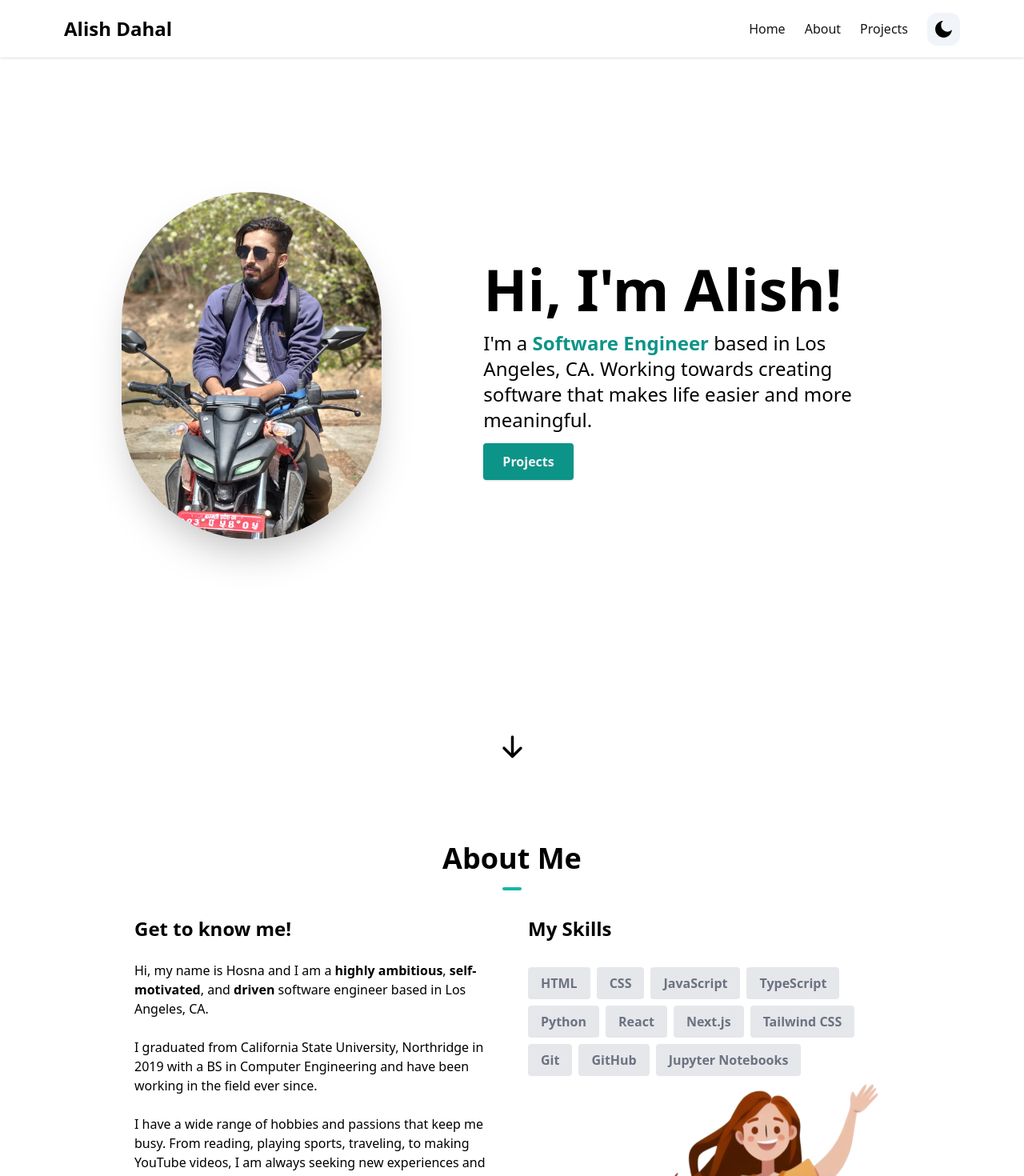
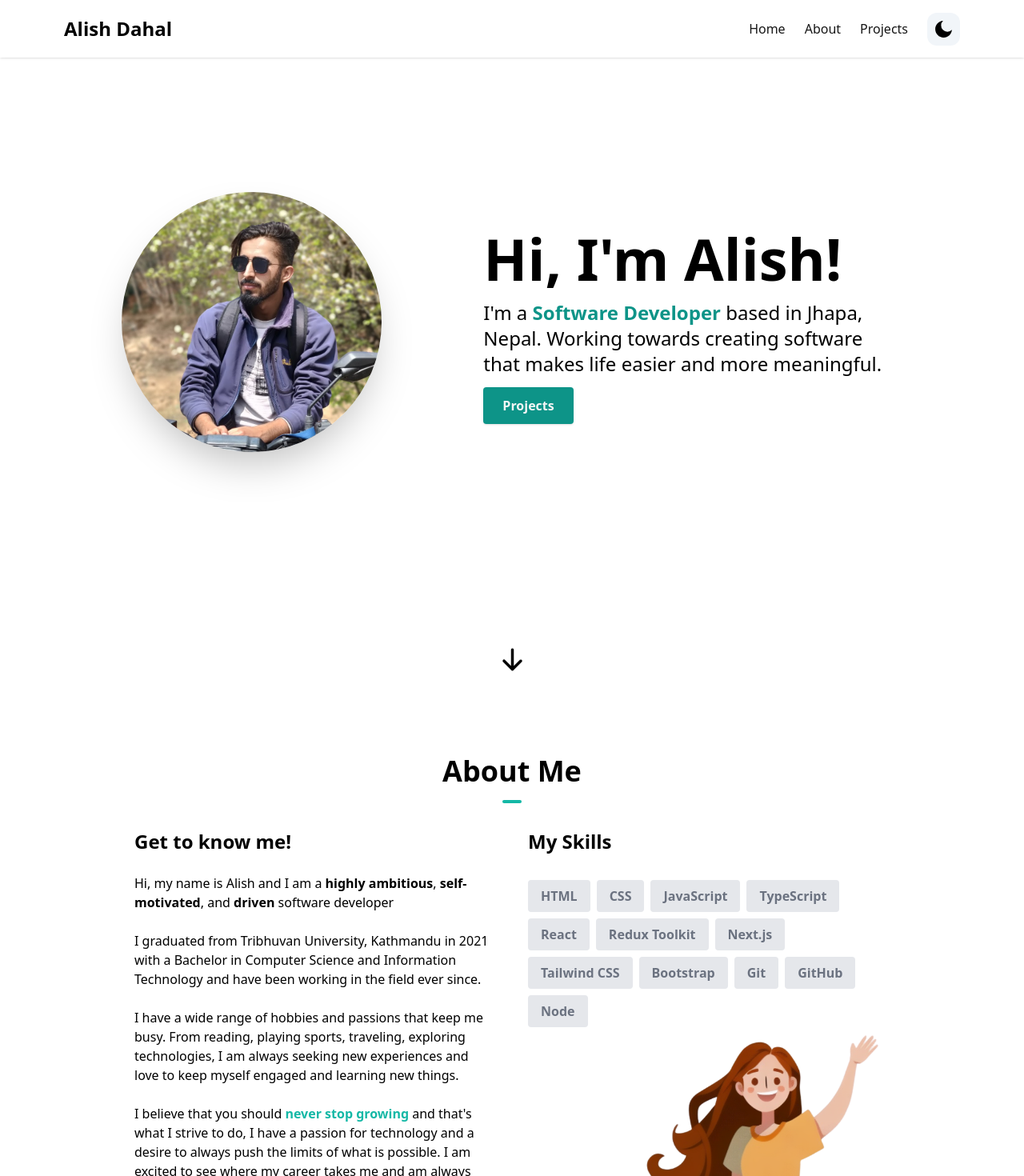
Before and after one commit to Alish-10/my_portfolio, a Next.js app: page / in a window 1280 px wide. Shown: the top 1470 px of the page at 80% size. Built offline with nearby package versions, Linux system fonts and the light colour scheme.

Commit message:
working on contact page

```diff
--- a/components/AboutSection.tsx
+++ b/components/AboutSection.tsx
@@ -6,13 +6,14 @@ const skills = [
   { skill: "CSS" },
   { skill: "JavaScript" },
   { skill: "TypeScript" },
-  { skill: "Python" },
   { skill: "React" },
+  { skill: "Redux Toolkit" },
   { skill: "Next.js" },
   { skill: "Tailwind CSS" },
+  { skill: "Bootstrap" },
   { skill: "Git" },
   { skill: "GitHub" },
-  { skill: "Jupyter Notebooks" },
+  { skill: "Node" },
 ];
 
 const AboutSection = () => {
@@ -30,24 +31,23 @@ const AboutSection = () => {
               Get to know me!
             </h1>
             <p>
-              Hi, my name is Hosna and I am a{" "}
+              Hi, my name is Alish and I am a{" "}
               <span className="font-bold">{"highly ambitious"}</span>,
               <span className="font-bold">{" self-motivated"}</span>, and
-              <span className="font-bold">{" driven"}</span> software engineer
-              based in Los Angeles, CA.
+              <span className="font-bold">{" driven"}</span> software developer
             </p>
             <br />
             <p>
-              I graduated from California State University, Northridge in 2019
-              with a BS in Computer Engineering and have been working in the
-              field ever since.
+              I graduated from Tribhuvan University, Kathmandu in 2021 with a
+              Bachelor in Computer Science and Information Technology and have
+              been working in the field ever since.
             </p>
             <br />
             <p>
               I have a wide range of hobbies and passions that keep me busy.
-              From reading, playing sports, traveling, to making YouTube videos,
-              I am always seeking new experiences and love to keep myself
-              engaged and learning new things.
+              From reading, playing sports, traveling, exploring technologies, I
+              am always seeking new experiences and love to keep myself engaged
+              and learning new things.
             </p>
             <br />
             <p>
@@ -68,7 +68,7 @@ const AboutSection = () => {
                 return (
                   <p
                     key={idx}
-                    className="bg-gray-200 px-4 py-2 mr-2 mt-2 text-gray-500 rounded font-semibold"
+                    className="bg-gray-200 px-4 py-2 mr-2 mt-2 text-gray-500 rounded font-semibold hover:bg-teal-300"
                   >
                     {item.skill}
                   </p>
--- /dev/null
+++ b/components/Contact.tsx
@@ -0,0 +1,11 @@
+import React from "react";
+
+const Contact = () => {
+  return (
+    <section>
+      <div>Contact</div>
+    </section>
+  );
+};
+
+export default Contact;
--- a/components/HeroSection.tsx
+++ b/components/HeroSection.tsx
@@ -24,10 +24,10 @@ const HeroSection = () => {
           <p className="text-lg mt-4 mb-6 md:text-2xl">
             I&#39;m a{" "}
             <span className="font-semibold text-teal-600">
-              Software Engineer{" "}
+              Software Developer{" "}
             </span>
-            based in Los Angeles, CA. Working towards creating software that
-            makes life easier and more meaningful.
+            based in Jhapa, Nepal. Working towards creating software that makes
+            life easier and more meaningful.
           </p>
           <Link
             to="projects"
```
Also changed, not shown: tsconfig.json (+20 -4 lines), public/profilepicture.png.
